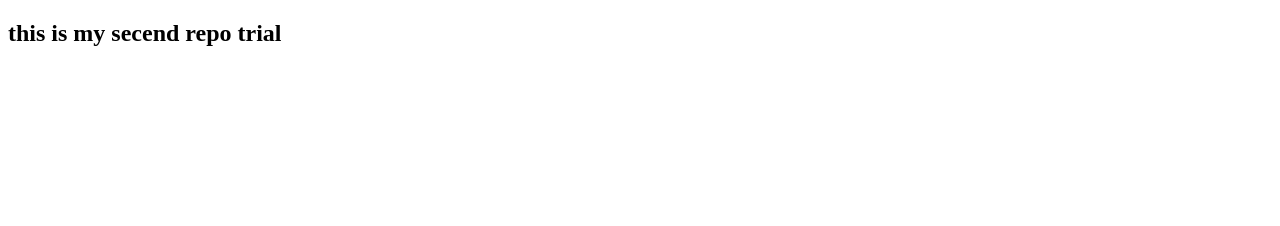
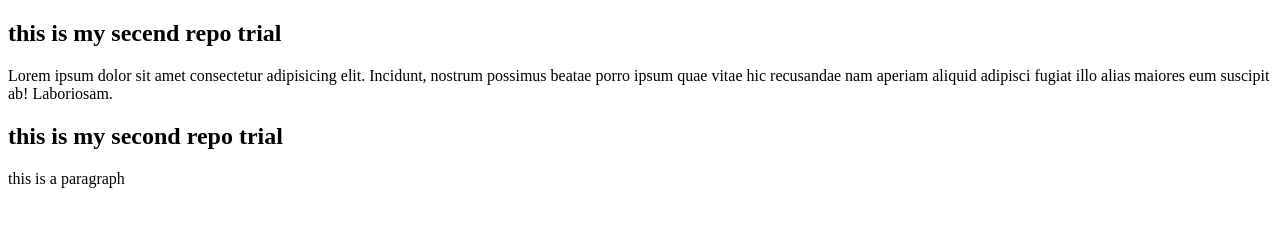
Before and after one commit to actallysadiq/sec-repo, a plain HTML site: page index.html in a window 1280 px wide. Drawn offline with Linux system fonts and the light colour scheme.

Commit message:
second commit

```diff
--- a/index.html
+++ b/index.html
@@ -8,5 +8,8 @@
 </head>
 <body>
     <h2>this is my secend repo trial</h2>
+    Lorem ipsum dolor sit amet consectetur adipisicing elit. Incidunt, nostrum possimus beatae porro ipsum quae vitae hic recusandae nam aperiam aliquid adipisci fugiat illo alias maiores eum suscipit ab! Laboriosam.
+<h2>this is my second repo trial</h2>
+<p>this is a paragraph</p>
 </body>
 </html>
```
